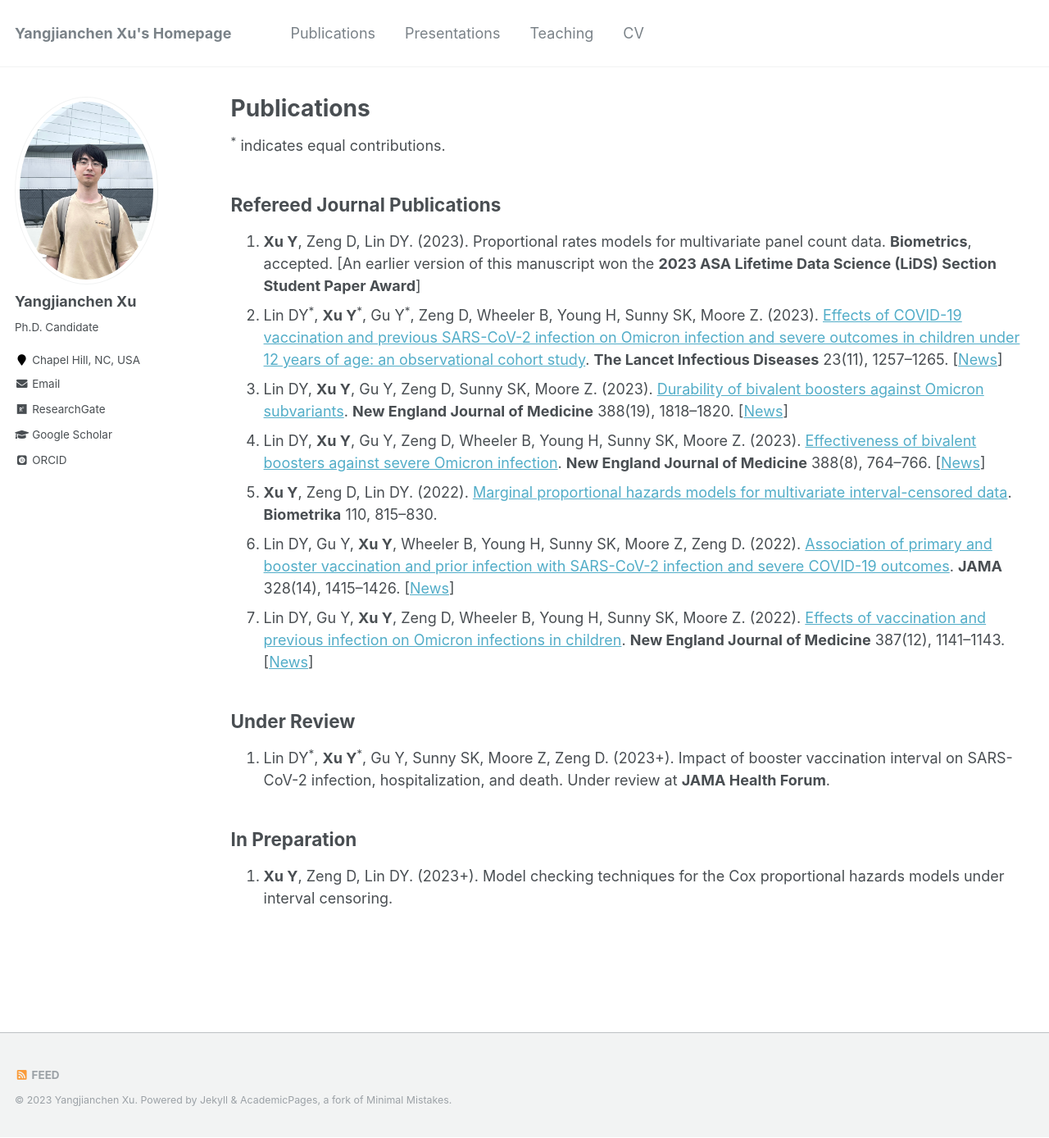
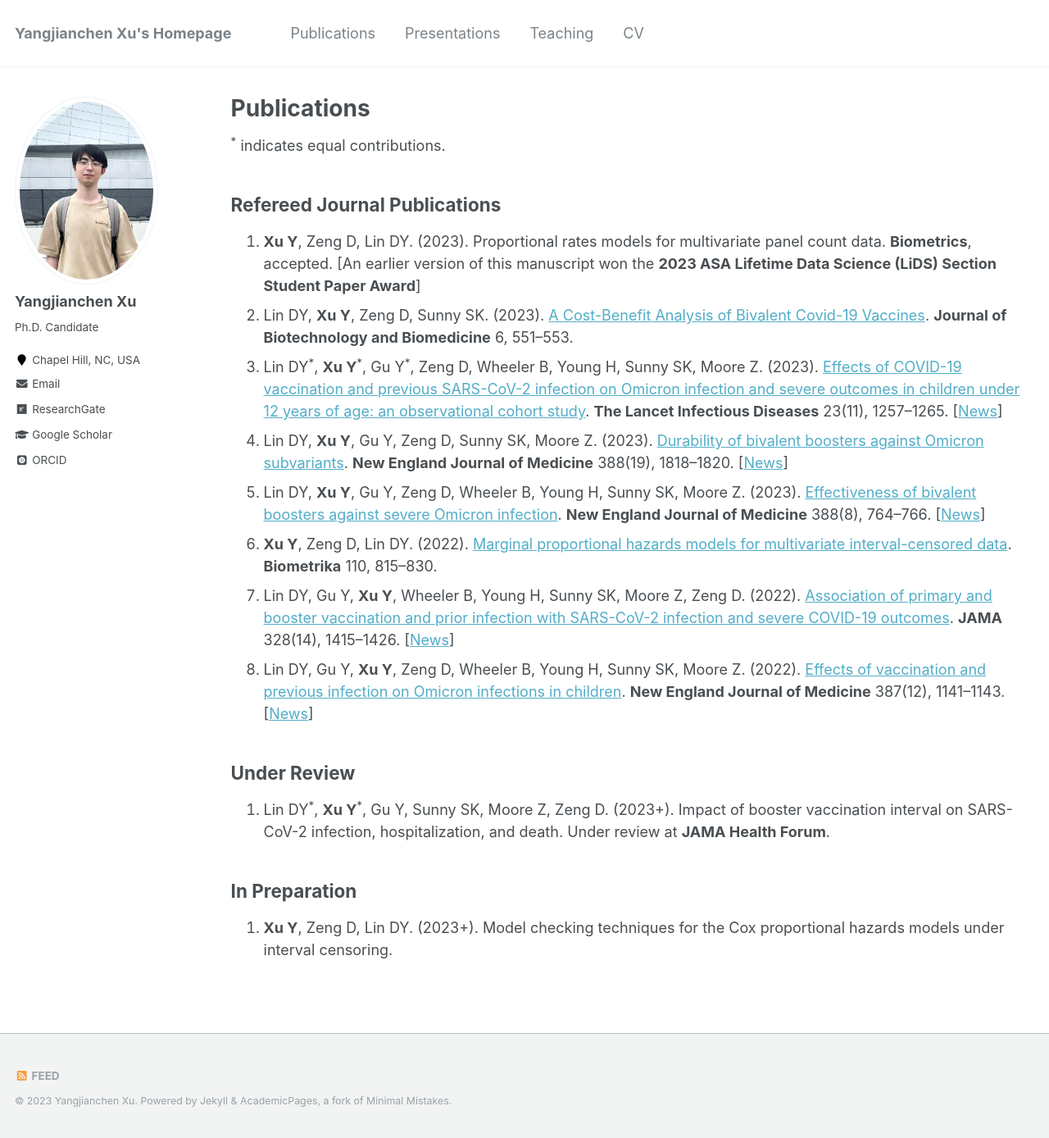
Before and after one commit to yangjc-xu/yangjc-xu.github.io, a Jekyll site: the page built from _pages/publications.md, in a window 1280 px wide and 1388 px high. Shown: the whole window at 82% size. Built offline with Jekyll 4.4.1, drawn with Linux system fonts in a browser that asks for light colours; some web fonts are replaced.

Commit message:
Update publications.md

```diff
--- a/_pages/publications.md
+++ b/_pages/publications.md
@@ -9,12 +9,13 @@ author_profile: true
 
 ## Refereed Journal Publications
 1. **Xu Y**, Zeng D, Lin DY. (2023). Proportional rates models for multivariate panel count data. **Biometrics**, accepted. [An earlier version of this manuscript won the **2023 ASA Lifetime Data Science (LiDS) Section Student Paper Award**]
-2. Lin DY<sup>*</sup>, **Xu Y**<sup>*</sup>, Gu Y<sup>*</sup>, Zeng D, Wheeler B, Young H, Sunny SK, Moore Z. (2023). [Effects of COVID-19 vaccination and previous SARS-CoV-2 infection on Omicron infection and severe outcomes in children under 12 years of age: an observational cohort study](https://www.thelancet.com/journals/laninf/article/PIIS1473-3099(23)00272-4/fulltext). **The Lancet Infectious Diseases** 23(11), 1257–1265. \[[News](https://www.altmetric.com/details/150195124/news?src=bookmarklet)\]
-3. Lin DY, **Xu Y**, Gu Y, Zeng D, Sunny SK, Moore Z. (2023). [Durability of bivalent boosters against Omicron subvariants](https://www.nejm.org/doi/full/10.1056/NEJMc2302462). **New England Journal of Medicine** 388(19), 1818–1820. \[[News](https://www.altmetric.com/details/145643558/news?src=bookmarklet)\]
-4. Lin DY, **Xu Y**, Gu Y, Zeng D, Wheeler B, Young H, Sunny SK, Moore Z. (2023). [Effectiveness of bivalent boosters against severe Omicron infection](https://www.nejm.org/doi/full/10.1056/NEJMc2215471). **New England Journal of Medicine** 388(8), 764–766. \[[News](https://www.altmetric.com/details/141787740/news?src=bookmarklet)\]
-5. **Xu Y**, Zeng D, Lin DY. (2022). [Marginal proportional hazards models for multivariate interval-censored data](https://academic.oup.com/biomet/article-abstract/110/3/815/6794202). **Biometrika** 110, 815–830.
-6. Lin DY, Gu Y, **Xu Y**, Wheeler B, Young H, Sunny SK, Moore Z, Zeng D. (2022). [Association of primary and booster vaccination and prior infection with SARS-CoV-2 infection and severe COVID-19 outcomes](https://jamanetwork.com/journals/jama/article-abstract/2796893). **JAMA** 328(14), 1415–1426. \[[News](https://www.altmetric.com/details/136446237/news?src=bookmarklet)\]
-7. Lin DY, Gu Y, **Xu Y**, Zeng D, Wheeler B, Young H, Sunny SK, Moore Z. (2022). [Effects of vaccination and previous infection on Omicron infections in children](https://www.nejm.org/doi/full/10.1056/NEJMc2209371). **New England Journal of Medicine** 387(12), 1141–1143. \[[News](https://www.altmetric.com/details/135646402/news?src=bookmarklet)\]
+2. Lin DY, **Xu Y**, Zeng D, Sunny SK. (2023). [A Cost-Benefit Analysis of Bivalent Covid-19 Vaccines](https://www.fortunejournals.com/abstract/a-costbenefit-analysis-of-bivalent-covid19-vaccines-4540.html). **Journal of Biotechnology and Biomedicine** 6, 551–553.
+3. Lin DY<sup>*</sup>, **Xu Y**<sup>*</sup>, Gu Y<sup>*</sup>, Zeng D, Wheeler B, Young H, Sunny SK, Moore Z. (2023). [Effects of COVID-19 vaccination and previous SARS-CoV-2 infection on Omicron infection and severe outcomes in children under 12 years of age: an observational cohort study](https://www.thelancet.com/journals/laninf/article/PIIS1473-3099(23)00272-4/fulltext). **The Lancet Infectious Diseases** 23(11), 1257–1265. \[[News](https://www.altmetric.com/details/150195124/news?src=bookmarklet)\]
+4. Lin DY, **Xu Y**, Gu Y, Zeng D, Sunny SK, Moore Z. (2023). [Durability of bivalent boosters against Omicron subvariants](https://www.nejm.org/doi/full/10.1056/NEJMc2302462). **New England Journal of Medicine** 388(19), 1818–1820. \[[News](https://www.altmetric.com/details/145643558/news?src=bookmarklet)\]
+5. Lin DY, **Xu Y**, Gu Y, Zeng D, Wheeler B, Young H, Sunny SK, Moore Z. (2023). [Effectiveness of bivalent boosters against severe Omicron infection](https://www.nejm.org/doi/full/10.1056/NEJMc2215471). **New England Journal of Medicine** 388(8), 764–766. \[[News](https://www.altmetric.com/details/141787740/news?src=bookmarklet)\]
+6. **Xu Y**, Zeng D, Lin DY. (2022). [Marginal proportional hazards models for multivariate interval-censored data](https://academic.oup.com/biomet/article-abstract/110/3/815/6794202). **Biometrika** 110, 815–830.
+7. Lin DY, Gu Y, **Xu Y**, Wheeler B, Young H, Sunny SK, Moore Z, Zeng D. (2022). [Association of primary and booster vaccination and prior infection with SARS-CoV-2 infection and severe COVID-19 outcomes](https://jamanetwork.com/journals/jama/article-abstract/2796893). **JAMA** 328(14), 1415–1426. \[[News](https://www.altmetric.com/details/136446237/news?src=bookmarklet)\]
+8. Lin DY, Gu Y, **Xu Y**, Zeng D, Wheeler B, Young H, Sunny SK, Moore Z. (2022). [Effects of vaccination and previous infection on Omicron infections in children](https://www.nejm.org/doi/full/10.1056/NEJMc2209371). **New England Journal of Medicine** 387(12), 1141–1143. \[[News](https://www.altmetric.com/details/135646402/news?src=bookmarklet)\]
 
 ## Under Review
 1. Lin DY<sup>*</sup>, **Xu Y**<sup>*</sup>, Gu Y, Sunny SK, Moore Z, Zeng D. (2023+). Impact of booster vaccination interval on SARS-CoV-2 infection, hospitalization, and death. Under review at **JAMA Health Forum**.
```
